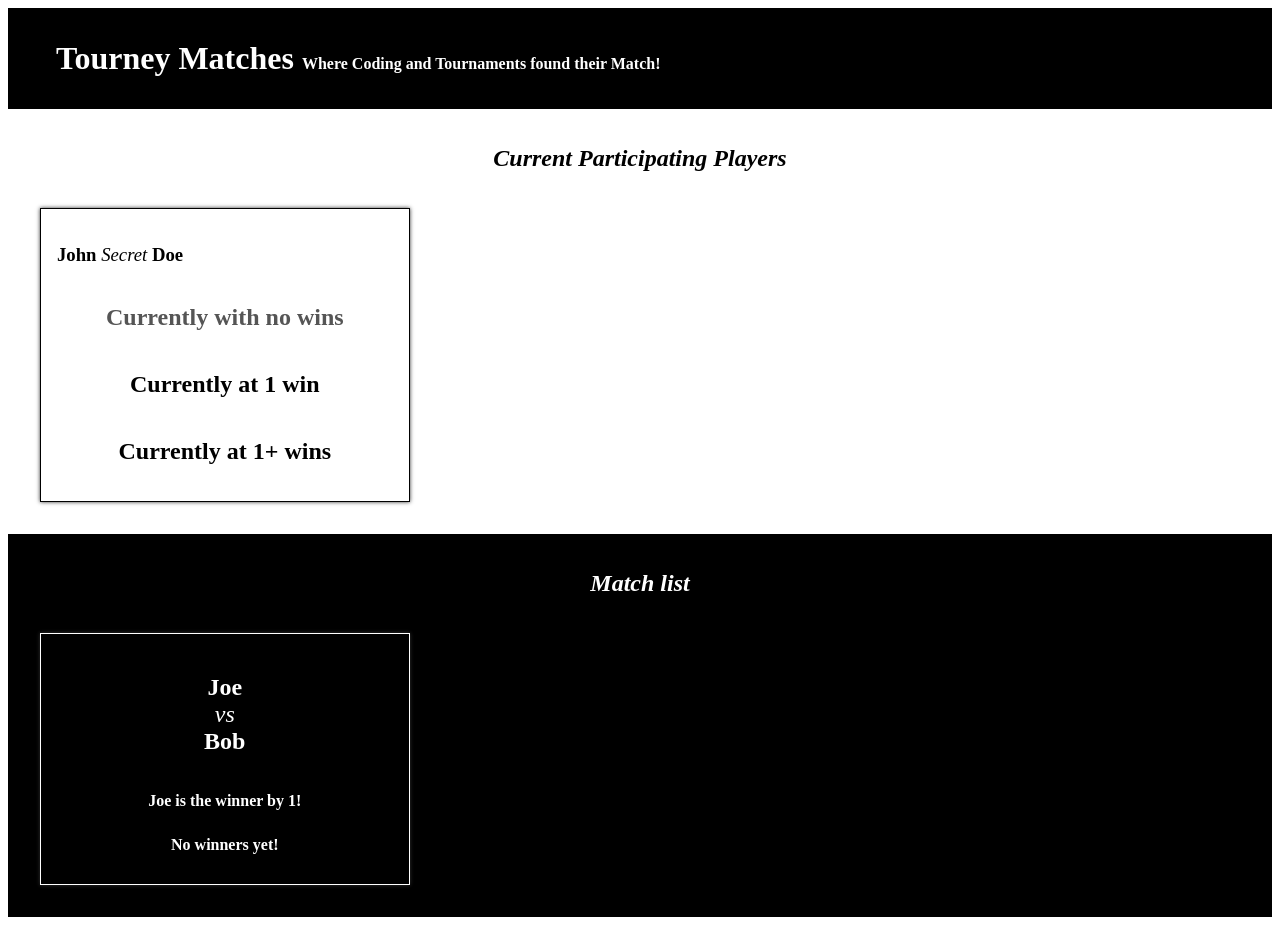
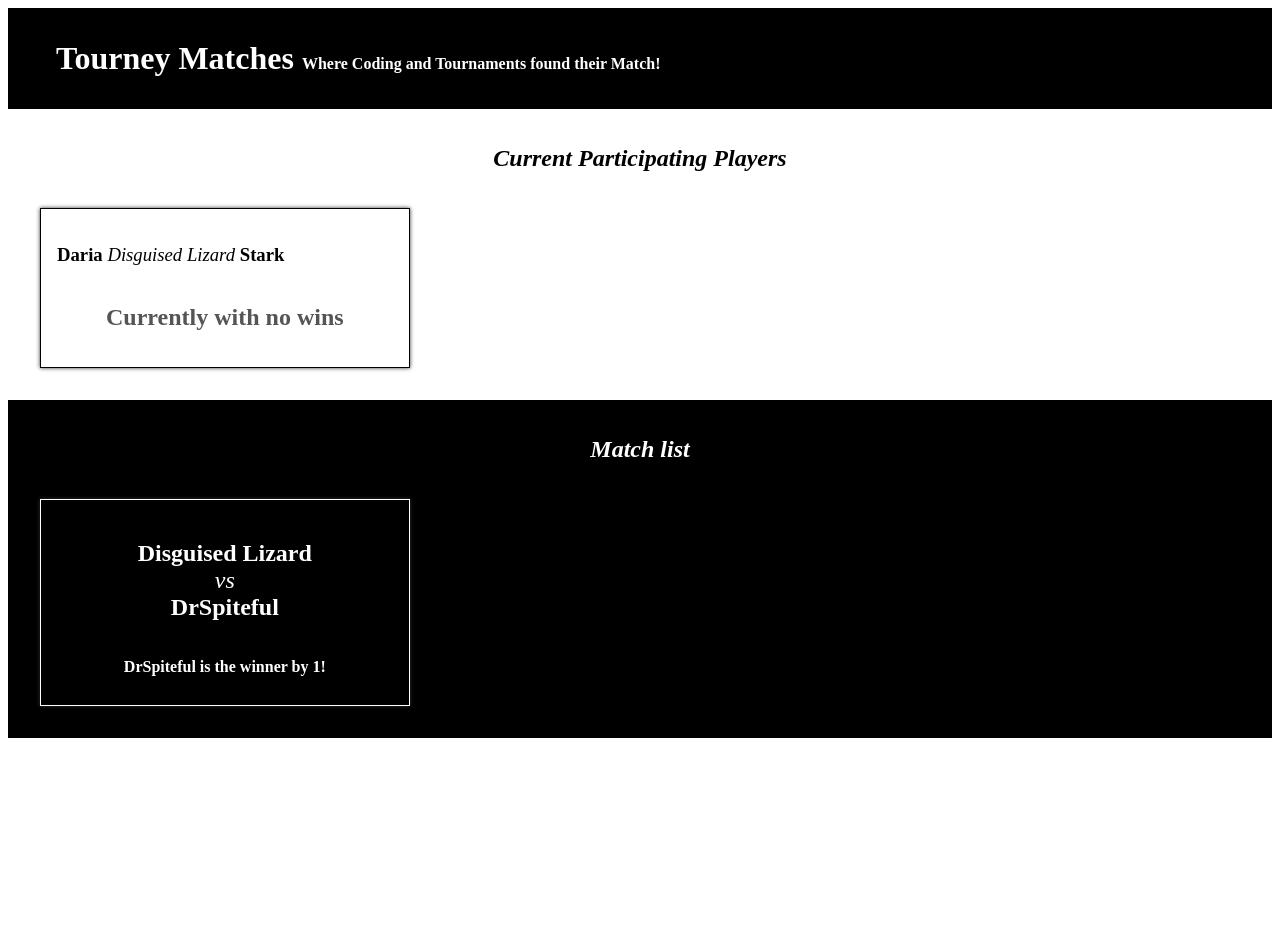
Before and after one commit to open-meadow/tourney-matches, a React (Create React App) app: page / in a window 1280 px wide. After the commit the page ends 800 px from the top, so only its background shows below. Built offline with nearby package versions, Linux system fonts and the light colour scheme.

Commit message:
Add conditions

```diff
--- a/src/components/Match.js
+++ b/src/components/Match.js
@@ -1,17 +1,19 @@
-import React from 'react';
+import React from "react";
 
-const Match = () => {
+const Match = (props) => {
   return (
-  <article className="Match">
-    <h1>
-      Joe <span>vs</span> Bob
-    </h1>
-    {/* To be shown when there is a winner */}
-    <h2>Joe is the winner by 1!</h2>
-    {/* To be shown when there is no winner */}
-    <h2>No winners yet!</h2>
-  </article>
-  )
+    <article className="Match">
+      <h1>
+        {props.players[0]} <span>vs</span> {props.players[1]}
+      </h1>
+      {props.winner && (
+        <h2>
+          {props.winner} is the winner by {props.scoreDifference}!
+        </h2>
+      )}
+      {!props.winner && <h2>No winners yet!</h2>}
+    </article>
+  );
 };
 
 export default Match;
--- a/src/components/Player.js
+++ b/src/components/Player.js
@@ -1,17 +1,15 @@
 import React from 'react';
 
-const Player = () => {
+const Player = (props) => {
   return (
     <article className="Player">
       <h1>
-        John <span>Secret</span> Doe
+        {props.firstName} <span>{props.gamerTag}</span> {props.lastName}
       </h1>
-      {/* To be shown when there are no wins */}
-      <h2 className="zero">Currently with no wins</h2>
-      {/* To be shown when there is 1 win */}
-      <h2>Currently at 1 win</h2>
-      {/* To be shown when there is more than one win */}
-      <h2>Currently at 1+ wins</h2>
+      {props.wins === 0 && <h2 className="zero">Currently with no wins</h2>}
+      {props.wins === 1 && <h2>Currently at {props.wins} win</h2>}
+      {props.wins > 1 && <h2>Currently at {props.wins} wins</h2>}
+
     </article>
   );
 };
--- a/src/components/PlayerList.js
+++ b/src/components/PlayerList.js
@@ -8,10 +8,17 @@
   const playerDataArray = preparePlayerData(playerData);
   const parsedPlayerData = addWinsToPlayers(playerDataArray, matchData);
 
+  const onePlayer = parsedPlayerData[0];
+
   return (
     <section className="PlayerList">
       <h1>Current Participating Players</h1>
-      <Player/>
+      <Player
+        gamerTag={onePlayer.gamerTag}
+        firstName={onePlayer.firstName}
+        lastName={onePlayer.lastName}
+        wins={onePlayer.wins}
+      />
 
     </section>
   )
```
